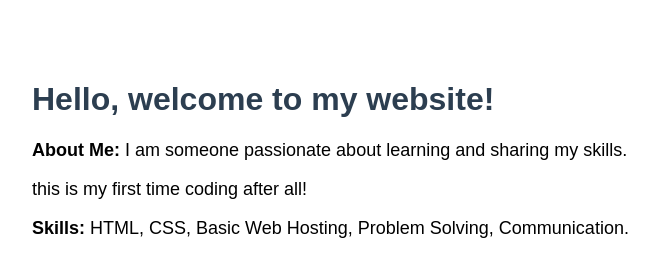
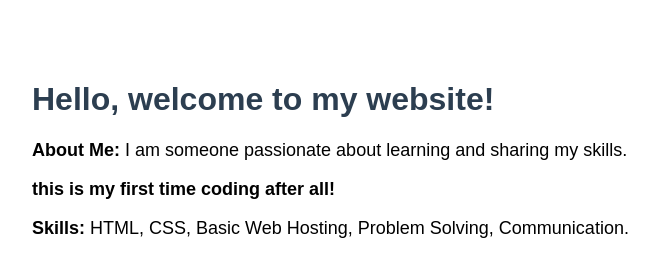
Before and after one commit to adnan6901/adnan6901.github.io, a plain HTML site: page index.html in a window 1280 px wide. Shown: the whole page, without its empty margins (308-962 px from the left). Drawn offline with Linux system fonts and the light colour scheme.

Commit message:
Update index.html

```diff
--- a/index.html
+++ b/index.html
@@ -13,7 +13,7 @@
 <body>
     <h1>Hello, welcome to my website!</h1>
     <p><strong>About Me:</strong> I am someone passionate about learning and sharing my skills.</p>
-    <p>this is my first time coding after all!</p>
+    <p><b>this is my first time coding after all!</b></p>
     <p><strong>Skills:</strong> HTML, CSS, Basic Web Hosting, Problem Solving, Communication.</p>
 </body>
 </html>
```
